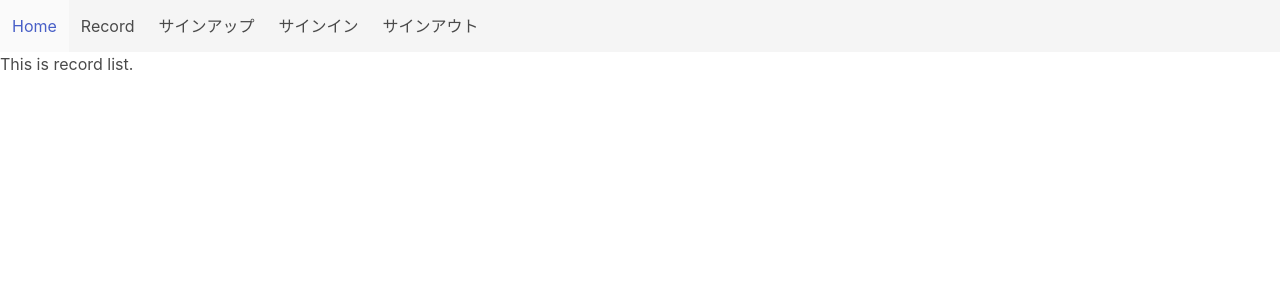
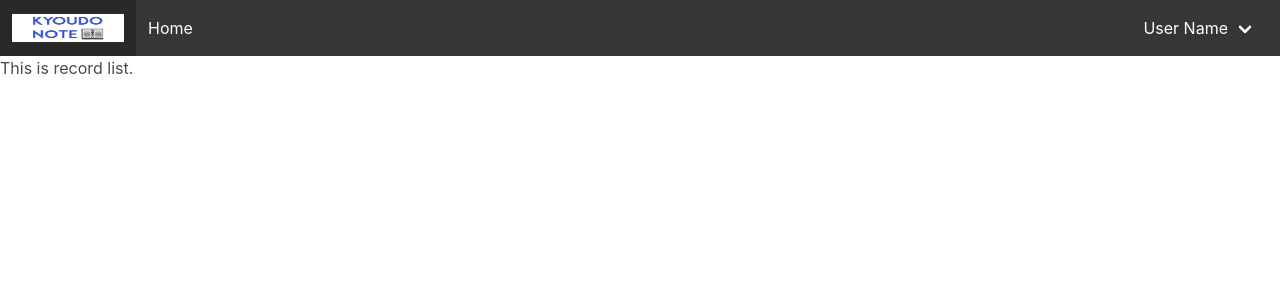
Before and after one commit to Uro3/kyudo-manager, a React (Create React App) app in the folder web/: page /record in a window 1280 px wide. Shown: the top 300 px of the page. Built offline with nearby package versions, Linux system fonts and the light colour scheme; no server answers; sample sign-in values are in the browser's storage.

Commit message:
update navbar

```diff
--- a/web/src/components/global/Navbar.tsx
+++ b/web/src/components/global/Navbar.tsx
@@ -1,14 +1,78 @@
 import * as React from 'react';
 import { Link } from 'react-router-dom';
+import { UserContext } from './Auth';
+import logo from '../../images/logo.png';
 
 const Navbar: React.FC<{}> = () => {
+  const ACTIVE_CLASSNAME = 'is-active';
+  const [isActive, setIsActive] = React.useState('');
+  const { user } = React.useContext(UserContext);
+
+  const toggleBurger = (): void => {
+    if (isActive === ACTIVE_CLASSNAME) {
+      setIsActive('');
+    } else {
+      setIsActive(ACTIVE_CLASSNAME);
+    }
+  };
+
+  const addActive = (name: string): string => {
+    return name + ' ' + isActive;
+  }
+
+  let navbarStartItem: JSX.Element;
+  let navbarEndItem: JSX.Element;
+  if (user.isLoggedIn) {
+    navbarStartItem = (
+      <Link to="/" className="navbar-item">Home</Link>
+    );
+    navbarEndItem = (
+      <div className="navbar-item has-dropdown is-hoverable">
+        <a className="navbar-link">
+          User Name
+        </a>
+
+        <div className="navbar-dropdown is-right">
+          <Link to="/signout" className="navbar-item">サインアウト</Link>
+        </div>
+      </div>
+    );
+  } else {
+    navbarStartItem = <div style={{ display: 'none' }}></div>;
+    navbarEndItem = (
+      <div className="buttons">
+        <Link to="/signup" className="button is-primary">サインアップ</Link>
+        <Link to="/signin" className="button is-light">サインイン</Link>
+      </div>
+    );
+  }
+
+
   return (
-    <nav className="navbar is-light" role="navigation" aria-label="dropdown navigation">
-      <Link to="/" className="navbar-item">Home</Link>
-      <Link to="/record" className="navbar-item">Record</Link>
-      <Link to="/signup" className="navbar-item">サインアップ</Link>
-      <Link to="/signin" className="navbar-item">サインイン</Link>
-      <Link to="/signout" className="navbar-item">サインアウト</Link>
+    <nav className="navbar is-dark" role="navigation" aria-label="dropdown navigation">
+      <div className="navbar-brand">
+        <Link to="/" className="navbar-item">
+          <img src={logo} alt="logo" width="112" height="28"/>
+        </Link>
+
+        <a role="button" className={addActive('navbar-burger')} aria-label="menu" aria-expanded="false" onClick={toggleBurger}>
+          <span aria-hidden="true"></span>
+          <span aria-hidden="true"></span>
+          <span aria-hidden="true"></span>
+        </a>
+      </div>
+
+      <div className={addActive('navbar-menu')}>
+        <div className="navbar-start">
+          {navbarStartItem}
+        </div>
+
+        <div className="navbar-end">
+          <div className="navbar-item">
+            {navbarEndItem}
+          </div>
+        </div>
+      </div>
     </nav>
   );
 };
```
Also changed, not shown: web/src/images/logo.png (added).
